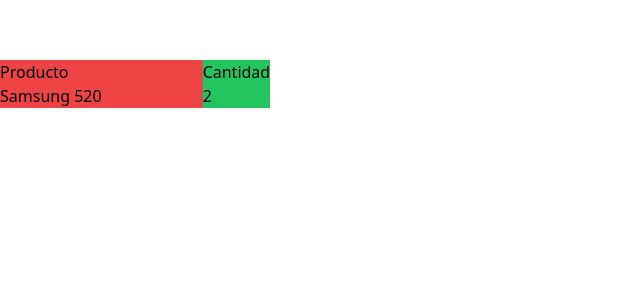
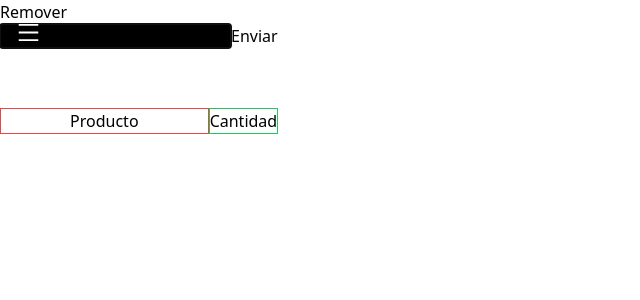
Before and after one commit to tomasbirbe/stocker, a Next.js app: page /catalogue in a window 1280 px wide. Shown: the top 300 px of the page, without its empty margins (0-640 px from the left). Built offline with nearby package versions, Linux system fonts and the light colour scheme.

Commit message:
main: add firebase and a simple input with a list of products

```diff
--- a/app/catalogue/page.tsx
+++ b/app/catalogue/page.tsx
@@ -1,15 +1,103 @@
+"use client";
+import { useState } from "react";
+
+type Product = {
+  id: number;
+  description: string;
+  amount: number;
+};
+
+enum Mode {
+  ADD,
+  REMOVE,
+}
+
 export default function Catalogue() {
+  const [products, setProducts] = useState<Product[]>([]);
+  const [mode, setMode] = useState<Mode>(Mode.ADD);
+
+  function toggleMode() {
+    setMode((mode) => {
+      if (mode === Mode.ADD) {
+        return Mode.REMOVE;
+      }
+
+      return Mode.ADD;
+    });
+  }
+
+  function addMode() {
+    setMode(Mode.ADD);
+  }
+
+  function removeMode() {
+    setMode(Mode.REMOVE);
+  }
+
+  function handleSubmit(event: React.FormEvent) {
+    event.preventDefault();
+    const input = (event.target as HTMLFormElement).input.value;
+
+    if (mode === Mode.ADD) {
+      if (exist(input)) {
+        setProducts((prevState) =>
+          prevState.map((product) => {
+            if (input.trim() === product.description) {
+              return {
+                id: product.id,
+                description: product.description,
+                amount: product.amount + 1,
+              };
+            }
+
+            return product;
+          }),
+        );
+      } else {
+        setProducts((prevState) => [
+          ...prevState,
+          { id: Math.random() * new Date().getDate(), description: input, amount: 1 },
+        ]);
+      }
+    } else {
+      if (exist(input)) {
+        setProducts((prevProducts) => prevProducts.map((product) => {
+          if(product.description === input.trim()) {
+
+          }
+        }));
+      }
+    }
+
+    (event.target as HTMLFormElement).input.value = "";
+  }
+
+  function exist(description: string) {
+    if (products.find((product) => description === product.description)) {
+      return true;
+    }
+
+    return false;
+  }
+
   return (
     <main>
+      <button onClick={toggleMode}>{mode === Mode.ADD ? "Remover" : "Agregar"}</button>
+      <form onSubmit={handleSubmit}>
+        <input autoFocus className="bg-black" id="input" type="text" />
+        <button type="submit">Enviar</button>
+      </form>
       <div className="mt-[60px]">
-        <ul className="grid grid-cols-12 bg-blue-500" id="theader">
-          <li className="bg-red-500 col-span-9">Producto</li>
-          <li className="bg-green-500 col-span-3">Cantidad</li>
+        <ul className="grid grid-cols-12 " id="theader">
+          <li className="border-red-500 border col-span-9 text-center">Producto</li>
+          <li className="border-green-500 border col-span-3 text-center">Cantidad</li>
         </ul>
-        <ul className="grid grid-cols-12 bg-blue-500" id="tbody">
-          <li className="bg-red-500 col-span-9">Samsung 520</li>
-          <li className="bg-green-500 col-span-3">2</li>
-        </ul>
+        {products.map((product) => (
+          <ul key={product.id} className="grid grid-cols-12" id="tbody">
+            <li className="border-red-500 border col-span-9">{product.description}</li>
+            <li className="border-green-500 border col-span-3 text-center">{product.amount}</li>
+          </ul>
+        ))}
       </div>
     </main>
   );
--- a/package.json
+++ b/package.json
@@ -13,6 +13,7 @@
     "@types/react": "18.0.26",
     "@types/react-dom": "18.0.9",
     "eslint-config-next": "^13.0.6",
+    "firebase": "^9.15.0",
     "next": "^13.0.6",
     "react": "^18.2.0",
     "react-dom": "^18.2.0",
--- a/tsconfig.json
+++ b/tsconfig.json
@@ -29,7 +29,7 @@
     "**/*.ts",
     "**/*.tsx",
     ".next/types/**/*.ts"
-  ],
+, ".env.ts"  ],
   "exclude": [
     "node_modules"
   ]
```
Also changed, not shown: firebase/init.ts (added, +17 -0 lines), 2 other files (tests, documents, lock files or other folders).
